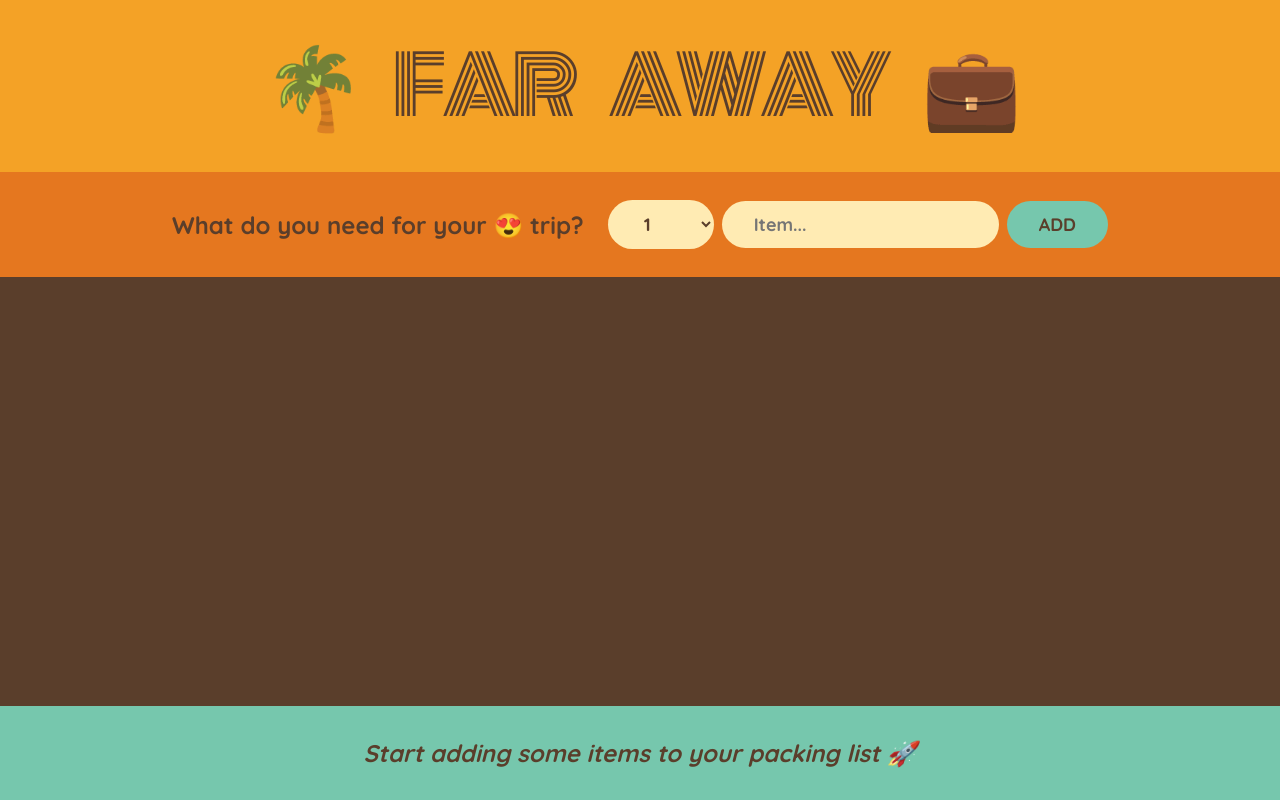
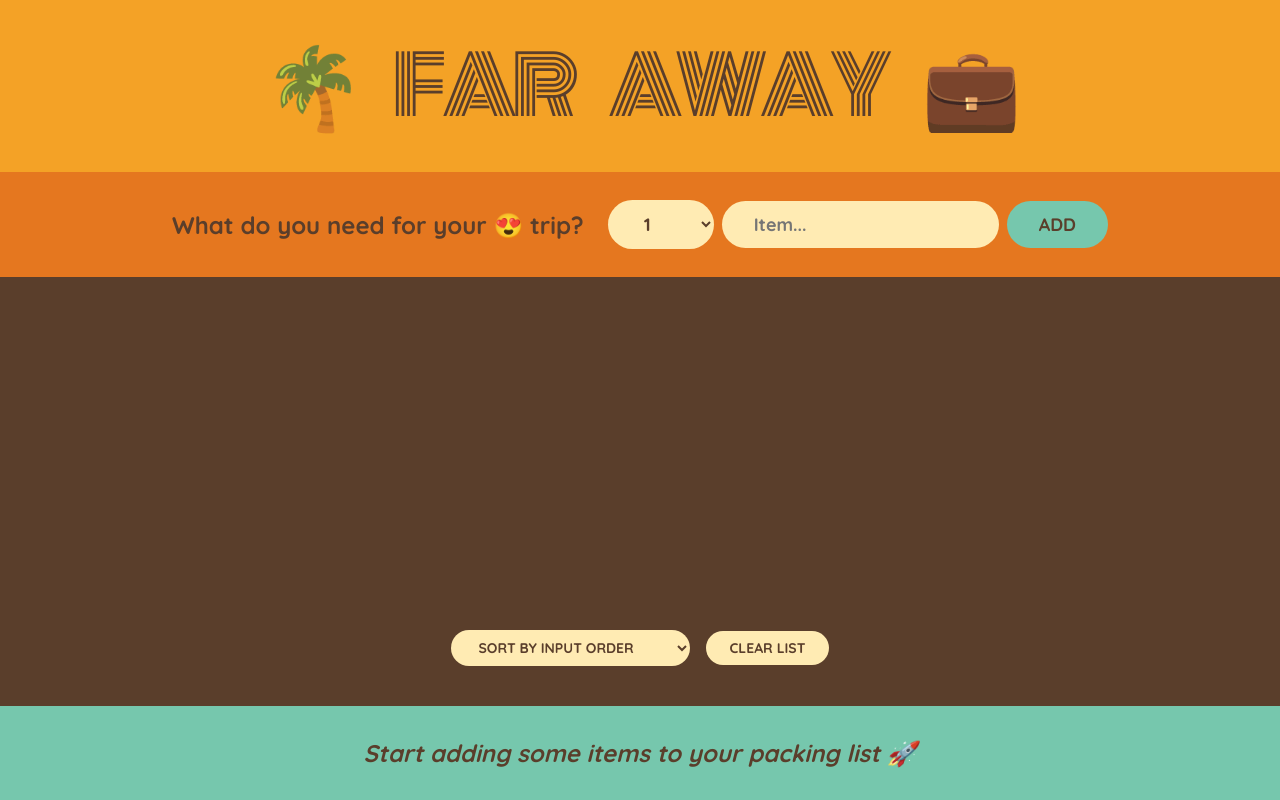
Before and after one commit to mker/ultimate-react-course, a React (Create React App) app in the folder 05-travel-list/: page / in a window 1280 px wide. Built offline with nearby package versions, Linux system fonts and the light colour scheme.

Commit message:
Add sorting items

```diff
--- a/05-travel-list/src/App.jsx
+++ b/05-travel-list/src/App.jsx
@@ -13,7 +13,9 @@
 
   function handleToggleItem(id) {
     setItems((items) =>
-      items.map((item) => (item.id === id ? { ...item, packed: !item.packed } : item))
+      items.map((item) =>
+        item.id === id ? { ...item, packed: !item.packed } : item
+      )
     );
   }
 
@@ -21,7 +23,11 @@
     <div className="app">
       <Logo />
       <Form onAddItems={handleAddItems} />
-      <PackingList items={items} onDeleteItem={handleDeleteItem} onToggleItem={handleToggleItem} />
+      <PackingList
+        items={items}
+        onDeleteItem={handleDeleteItem}
+        onToggleItem={handleToggleItem}
+      />
       <Stats items={items} />
     </div>
   );
@@ -51,7 +57,10 @@
     <form className="add-form" onSubmit={handleSubmit}>
       <h3>What do you need for your 😍 trip?</h3>
 
-      <select value={quantity} onChange={(e) => setQuantity(Number(e.target.value))}>
+      <select
+        value={quantity}
+        onChange={(e) => setQuantity(Number(e.target.value))}
+      >
         {Array.from({ length: 20 }, (_, i) => i + 1).map((num) => (
           <option value={num} key={num}>
             {num}
@@ -70,13 +79,42 @@
 }
 
 function PackingList({ items, onDeleteItem, onToggleItem }) {
+  const [sortBy, setSortBy] = useState("input");
+  let sortedItems;
+
+  if (sortBy === "input") sortedItems = items;
+
+  if (sortBy === "description")
+    sortedItems = items
+      .slice()
+      .sort((a, b) => a.description.localeCompare(b.description));
+
+  if (sortBy === "packed")
+    sortedItems = items
+      .slice()
+      .sort((a, b) => Number(a.packed) - Number(b.packed));
+
   return (
     <div className="list">
       <ul>
-        {items.map((item) => (
-          <Item item={item} onDeleteItem={onDeleteItem} onToggleItem={onToggleItem} key={item.id} />
+        {sortedItems.map((item) => (
+          <Item
+            item={item}
+            onDeleteItem={onDeleteItem}
+            onToggleItem={onToggleItem}
+            key={item.id}
+          />
         ))}
       </ul>
+
+      <div className="actions">
+        <select value={sortBy} onChange={(e) => setSortBy(e.target.value)}>
+          <option value="input">Sort by input order</option>
+          <option value="description">Sort by description</option>
+          <option value="packed">Sort by packed status</option>
+        </select>
+        <button>Clear List</button>
+      </div>
     </div>
   );
 }
```
